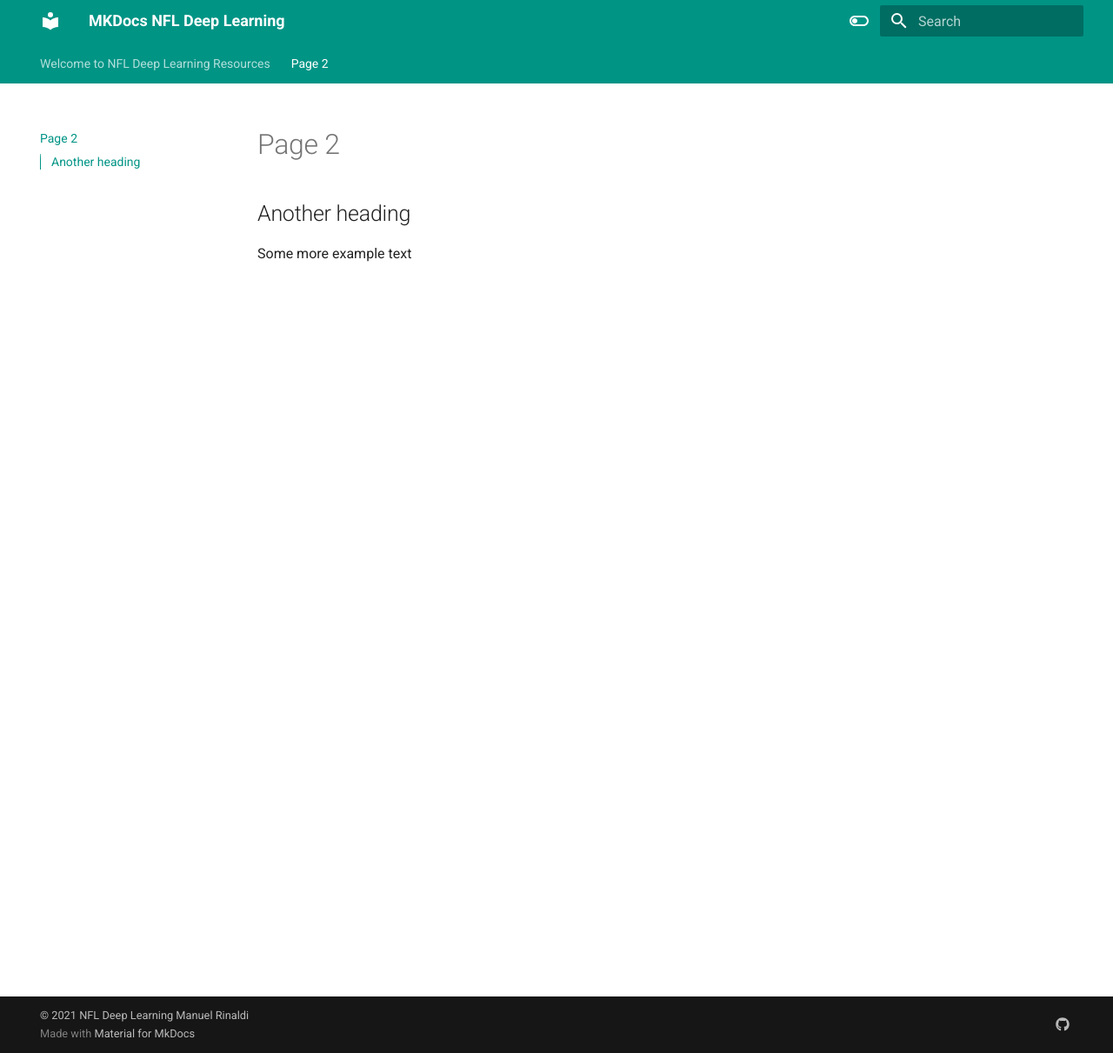
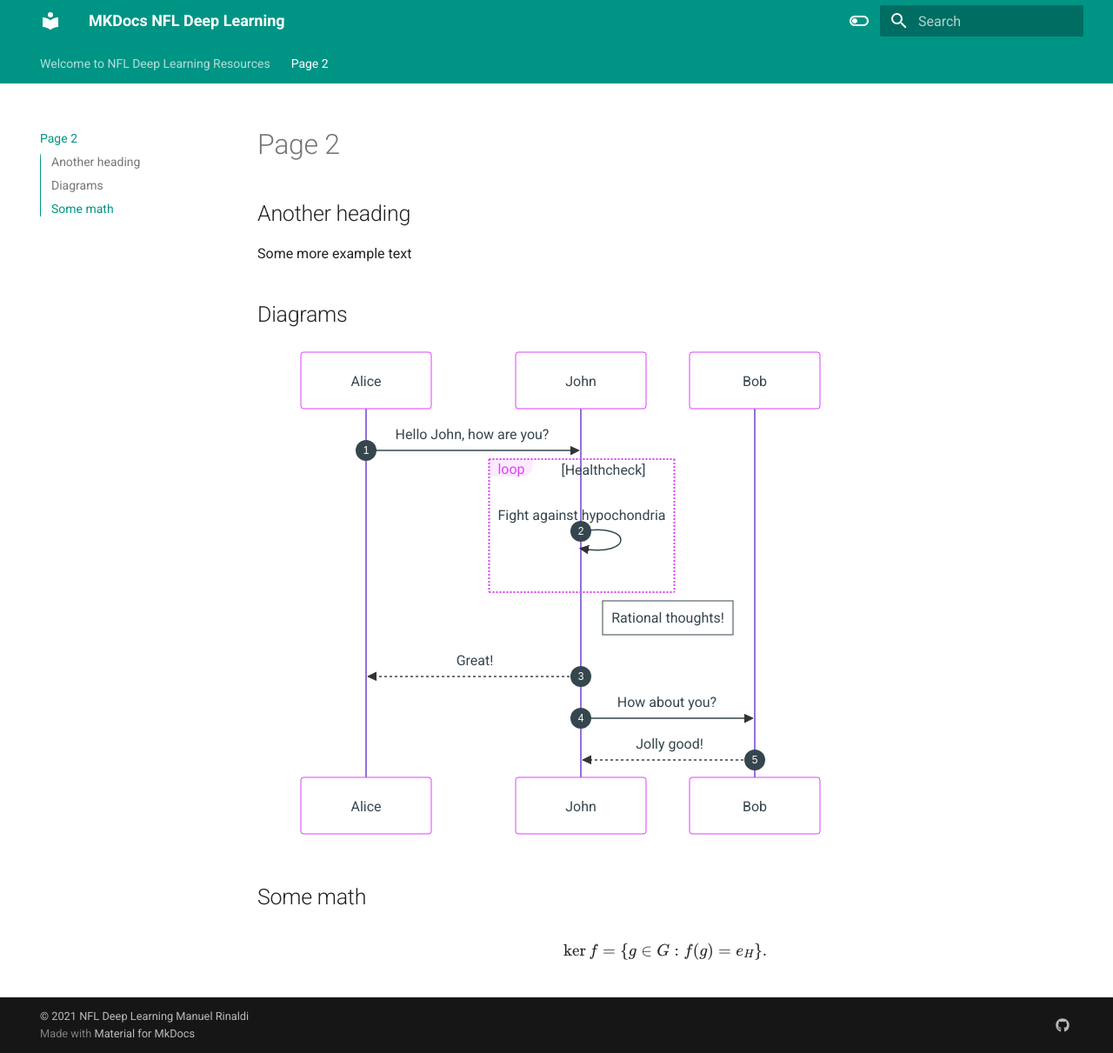
Before and after one commit to mrinaldi2/mkdocs-material-nfl, an MkDocs documentation site: the page built from docs/page.md, in a window 1280 px wide and 1211 px high. Shown: the whole window at 87% size. Built offline with MkDocs 1.6.1 and Material for MkDocs 9.7.7, drawn with Linux system fonts in a browser that asks for light colours; some of the changed lines change nothing that is shown.

Commit message:
added diagram and math

````diff
--- a/docs/page.md
+++ b/docs/page.md
@@ -3,3 +3,24 @@
 ## Another heading
 
 Some more example text
+
+## Diagrams
+
+``` mermaid
+sequenceDiagram
+  autonumber
+  Alice->>John: Hello John, how are you?
+  loop Healthcheck
+      John->>John: Fight against hypochondria
+  end
+  Note right of John: Rational thoughts!
+  John-->>Alice: Great!
+  John->>Bob: How about you?
+  Bob-->>John: Jolly good!
+```
+
+## Some math
+
+$$
+\operatorname{ker} f=\{g\in G:f(g)=e_{H}\}{\mbox{.}}
+$$
--- a/mkdocs.yml
+++ b/mkdocs.yml
@@ -40,11 +40,20 @@
   - pymdownx.arithmatex:
       generic: true
   - pymdownx.details
-  - pymdownx.superfences
+  - pymdownx.superfences:
+      custom_fences:
+        - name: mermaid
+          class: mermaid
+          format: !!python/name:pymdownx.superfences.fence_code_format
   - pymdownx.mark
   - attr_list
   - pymdownx.emoji:
       emoji_index: !!python/name:material.extensions.emoji.twemoji
       emoji_generator: !!python/name:material.extensions.emoji.to_svg
+
 copyright: |
   &copy; 2021 NFL Deep Learning <a href="https://github.com/mrinaldi2" target="_blank" rel="noopener">Manuel Rinaldi</a>
+
+extra_javascript:
+  - https://polyfill.io/v3/polyfill.min.js?features=es6
+  - https://cdn.jsdelivr.net/npm/mathjax@3/es5/tex-mml-chtml.js
````
